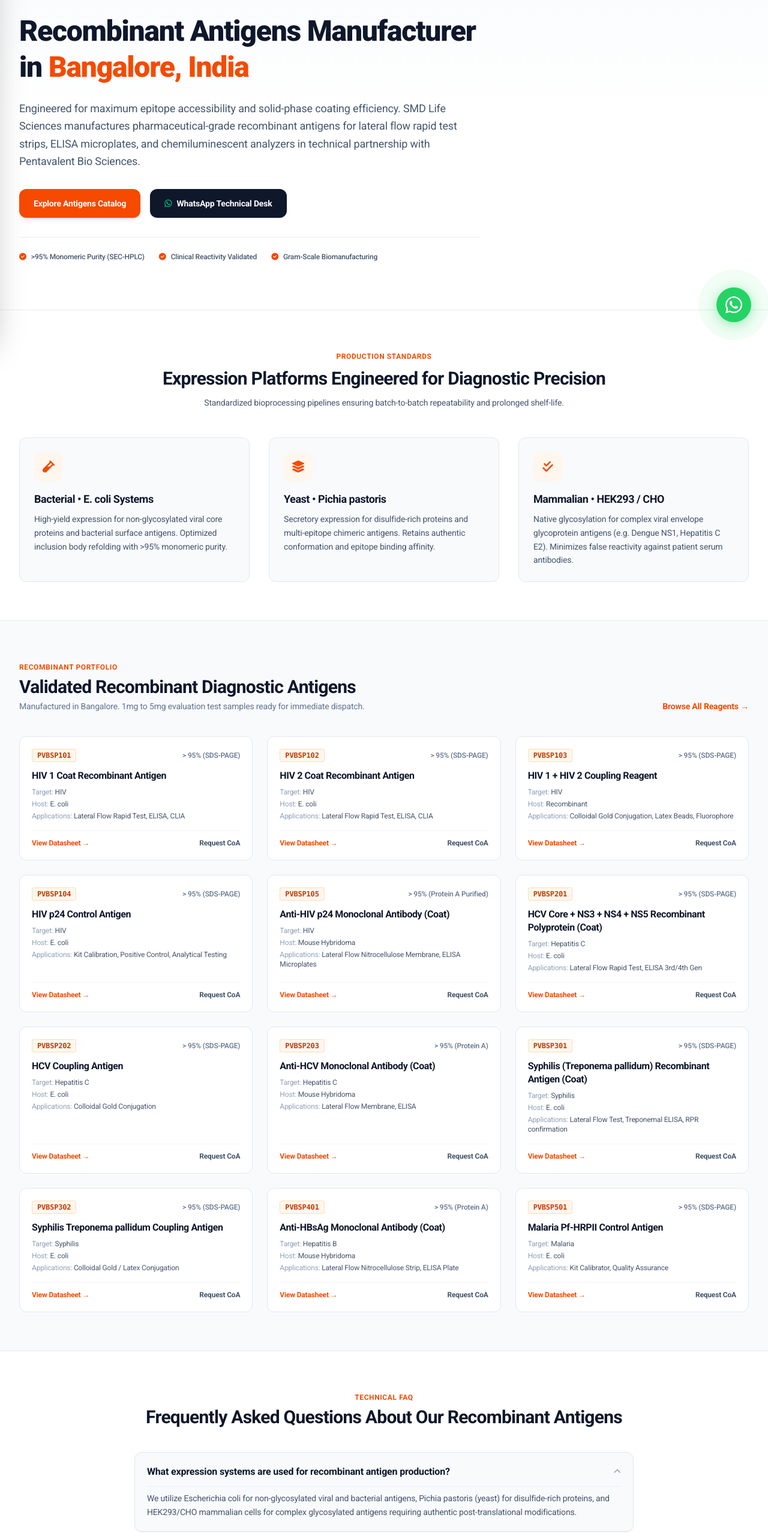
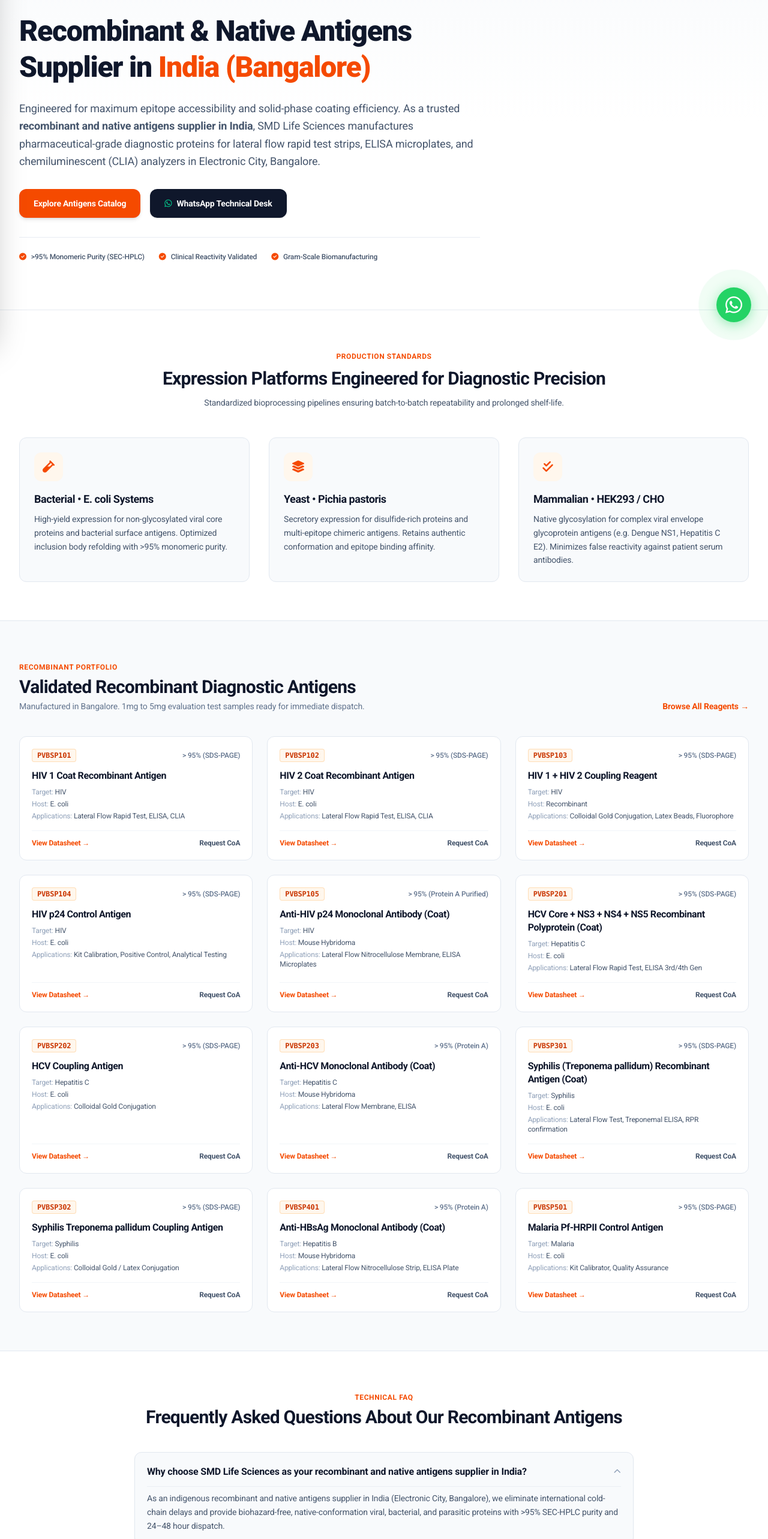
Before and after one commit to merahulrj-ui/smd-lifesciences, a Next.js app: page /recombinant-antigens in a window 1280 px wide. Shown: the part 235-2800 px from the top of the page at 60% size. Built offline with nearby package versions, Linux system fonts and the light colour scheme.

Commit message:
seo(keywords): integrate 'native antigens supplier India' across pillar page, global metadata, and technical whitepaper

```diff
--- a/src/app/layout.tsx
+++ b/src/app/layout.tsx
@@ -24,14 +24,16 @@
 });
 
 export const metadata: Metadata = {
-  metadataBase: new URL('https://lifesciences.smdmedicare.in'),
+  metadataBase: new URL('https://www.smdlifesciences.com'),
   applicationName: 'SMD Life Sciences',
   title: {
-    default: "SMD Life Sciences | IVD Raw Materials, Recombinant Antigens & Antibodies Manufacturer",
+    default: "SMD Life Sciences | IVD Raw Materials, Recombinant & Native Antigens Supplier India",
     template: "%s | SMD Life Sciences",
   },
-  description: "India's premier manufacturer & bulk supplier of high-purity IVD biological raw materials: recombinant antigens, matched monoclonal antibodies, colloidal gold conjugates & CDMO assay services. Bangalore dispatch in 24-48h with lot CoA.",
+  description: "India's premier manufacturer & bulk supplier of high-purity IVD biological raw materials: recombinant & native antigens supplier India, matched monoclonal antibodies, colloidal gold conjugates & CDMO assay services. Bangalore dispatch in 24-48h with lot CoA.",
   keywords: [
+    "native antigens supplier India",
+    "recombinant and native antigens supplier India",
     "buy IVD raw materials India",
     "recombinant antigens manufacturer Bangalore",
     "monoclonal antibodies supplier India",
--- a/src/app/recombinant-antigens/page.tsx
+++ b/src/app/recombinant-antigens/page.tsx
@@ -3,9 +3,12 @@
 import { BIOTECH_PRODUCTS } from '@/data/products';
 
 export const metadata: Metadata = {
-  title: 'Buy Recombinant Antigens (Bangalore) | >95% Purity, Express Dispatch | SMD Life Sciences',
-  description: 'Leading B2B manufacturer of high-purity recombinant antigens in Bangalore. Expression in E. coli, Pichia pastoris, and mammalian systems. Purity >95% validated for lateral flow, ELISA, and CLIA diagnostic kits.',
+  title: 'Recombinant & Native Antigens Supplier India (Bangalore) | >95% Purity | SMD Life Sciences',
+  description: 'Leading B2B recombinant and native antigens supplier in India (Electronic City, Bangalore). High-purity viral, bacterial, parasitic & cardiac antigens (>95% SEC-HPLC) for lateral flow, ELISA, and CLIA diagnostic kits.',
   keywords: [
+    'native antigens supplier India',
+    'recombinant and native antigens supplier India',
+    'buy native antigens India',
     'buy recombinant antigens India',
     'recombinant antigens manufacturer Bangalore',
     'bulk diagnostic antigens supplier',
@@ -15,48 +18,52 @@
     'dengue ns1 recombinant antigen supplier'
   ],
   alternates: {
-    canonical: 'https://lifesciences.smdmedicare.in/recombinant-antigens',
+    canonical: 'https://www.smdlifesciences.com/recombinant-antigens',
   },
   openGraph: {
-    title: 'Buy Recombinant Antigens (Bangalore) | SMD Life Sciences',
-    description: 'High-purity recombinant antigens manufactured in Electronic City, Bangalore for lateral flow and ELISA test kits.',
-    url: 'https://lifesciences.smdmedicare.in/recombinant-antigens',
+    title: 'Recombinant & Native Antigens Supplier India (Bangalore) | SMD Life Sciences',
+    description: 'High-purity recombinant and native-grade diagnostic antigens manufactured in Electronic City, Bangalore for lateral flow, ELISA, and CLIA test kits.',
+    url: 'https://www.smdlifesciences.com/recombinant-antigens',
     siteName: 'SMD Life Sciences',
     locale: 'en_IN',
     type: 'website',
     images: [
       {
-        url: 'https://lifesciences.smdmedicare.in/images/biotech_chromatography.webp',
+        url: 'https://www.smdlifesciences.com/images/biotech_chromatography.webp',
         width: 1200,
         height: 630,
-        alt: 'Recombinant Antigen Chromatography Purification ÄKTA',
+        alt: 'Recombinant & Native Antigens Supplier India — ÄKTA Chromatography Purification',
       }
     ],
   },
   twitter: {
     card: 'summary_large_image',
-    title: 'Buy Recombinant Antigens (Bangalore) | SMD Life Sciences',
-    description: 'High-purity recombinant antigens manufactured in Electronic City, Bangalore for lateral flow and ELISA test kits.',
-    images: ['https://lifesciences.smdmedicare.in/images/biotech_chromatography.webp'],
+    title: 'Recombinant & Native Antigens Supplier India (Bangalore) | SMD Life Sciences',
+    description: 'High-purity recombinant and native-conformation antigens manufactured in Electronic City, Bangalore for lateral flow and ELISA test kits.',
+    images: ['https://www.smdlifesciences.com/images/biotech_chromatography.webp'],
   },
 };
 
 const antigenFaqs = [
   {
-    question: 'What expression systems are used for recombinant antigen production?',
-    answer: 'We utilize Escherichia coli for non-glycosylated viral and bacterial antigens, Pichia pastoris (yeast) for disulfide-rich proteins, and HEK293/CHO mammalian cells for complex glycosylated antigens requiring authentic post-translational modifications.'
+    question: 'Why choose SMD Life Sciences as your recombinant and native antigens supplier in India?',
+    answer: 'As an indigenous recombinant and native antigens supplier in India (Electronic City, Bangalore), we eliminate international cold-chain delays and provide biohazard-free, native-conformation viral, bacterial, and parasitic proteins with >95% SEC-HPLC purity and 24–48 hour dispatch.'
   },
   {
-    question: 'How is the purity and activity of recombinant antigens verified?',
+    question: 'What expression systems are used for recombinant and native-conformation antigen production?',
+    answer: 'We utilize Escherichia coli for non-glycosylated viral and bacterial antigens, Pichia pastoris (yeast) for disulfide-rich virus-like particles (VLPs), and HEK293/CHO mammalian cells for complex glycosylated native-conformation antigens requiring authentic human post-translational modifications.'
+  },
+  {
+    question: 'How is the purity and activity of diagnostic antigens verified?',
     answer: 'Every antigen lot undergoes rigorous purity verification by SDS-PAGE (>95% purity) and size-exclusion chromatography (SEC-HPLC). Biological activity and immunoreactivity are validated using both ELISA titration curves and rapid lateral flow dipstick tests.'
   },
   {
     question: 'Can you customize expression tags or buffer formulations for our assays?',
-    answer: 'Yes. We offer tag-free, His-tag, or GST-tag versions, and can dialyze or lyophilize recombinant proteins into your proprietary assay running buffer, including specific pH, salt, and stabilizer requirements.'
+    answer: 'Yes. We offer tag-free, His-tag, or GST-tag versions, and can dialyze or lyophilize recombinant and native proteins into your proprietary assay running buffer, including specific pH, salt, and stabilizer requirements.'
   },
   {
-    question: 'What disease targets are covered in your recombinant antigen catalog?',
-    answer: 'Our portfolio covers infectious diseases (HIV 1/2, Hepatitis B, Hepatitis C, Dengue NS1/Envelope, Malaria Pf/Pv, Syphilis, Typhoid), cardiac markers (Troponin I, CK-MB, Myoglobin, D-Dimer), and hormone/fertility targets (hCG, LH, TSH).'
+    question: 'What disease targets are covered in your antigen supplier catalog in India?',
+    answer: 'Our portfolio covers infectious diseases (HIV 1/2, Hepatitis B, Hepatitis C, Dengue NS1/Envelope, Malaria Pf/Pv, Syphilis, Typhoid), cardiac markers (Troponin I, CK-MB, Myoglobin, D-Dimer), and hormone/fertility targets (hCG, LH, TSH, T3/T4-BSA).'
   },
 ];
 
@@ -145,10 +152,10 @@
               Synthetic Biology &bull; High-Density Fermentation &bull; Bangalore
             </div>
             <h1 className="text-3xl sm:text-4xl lg:text-5xl font-extrabold tracking-tight text-slate-900 leading-tight mb-6">
-              Recombinant Antigens Manufacturer in <span className="text-orange-600">Bangalore, India</span>
+              Recombinant &amp; Native Antigens Supplier in <span className="text-orange-600">India (Bangalore)</span>
             </h1>
             <p className="text-base sm:text-lg text-slate-600 leading-relaxed mb-8">
-              Engineered for maximum epitope accessibility and solid-phase coating efficiency. SMD Life Sciences manufactures pharmaceutical-grade recombinant antigens for lateral flow rapid test strips, ELISA microplates, and chemiluminescent analyzers in technical partnership with Pentavalent Bio Sciences.
+              Engineered for maximum epitope accessibility and solid-phase coating efficiency. As a trusted <strong>recombinant and native antigens supplier in India</strong>, SMD Life Sciences manufactures pharmaceutical-grade diagnostic proteins for lateral flow rapid test strips, ELISA microplates, and chemiluminescent (CLIA) analyzers in Electronic City, Bangalore.
             </p>
             <div className="flex flex-wrap gap-4 mb-8">
               <Link
--- a/src/data/insights.ts
+++ b/src/data/insights.ts
@@ -2290,7 +2290,7 @@
   },
   {
     id: 'recombinant-antigens-vs-native-proteins-ivd-manufacturing',
-    title: 'E. coli, Yeast & Mammalian (HEK293/CHO) Expression Platforms: Selecting the Optimal Host for IVD Recombinant Antigens',
+    title: 'Recombinant & Native Antigens Supplier India: Selecting E. coli, Yeast vs Mammalian (HEK293/CHO) Expression for IVD Kits',
     slug: 'recombinant-antigens-vs-native-proteins-ivd-manufacturing',
     blog_image: '/images/biotech_bioreactors.webp',
     author_name: 'Dr. S. K. Narayanan',
@@ -2301,7 +2301,7 @@
     updated_at: '2026-09-25T06:30:00+05:30',
     division: 'biotech',
     status: 'published',
-    excerpt: 'Comprehensive bioprocess engineering guide comparing E. coli high-density fermentation, Pichia pastoris yeast secretion, and HEK293/CHO mammalian cell culture for IVD recombinant antigens—covering glycosylation, disulfide folding, fusion tag selection, and HCP removal.',
+    excerpt: 'Comprehensive bioprocess guide from a leading recombinant and native antigens supplier in India—comparing E. coli fermentation, Pichia pastoris yeast secretion, and HEK293/CHO mammalian expression for native-conformation IVD diagnostic proteins.',
     content: `
 <div class="space-y-10 text-slate-700 leading-relaxed text-base">
 
@@ -2309,11 +2309,11 @@
   <div class="bg-gradient-to-br from-orange-50 to-amber-50 border border-orange-200/80 rounded-2xl p-6 sm:p-8 shadow-xs">
     <div class="flex flex-wrap items-center gap-3 mb-3">
       <span class="px-3 py-1 bg-orange-600 text-white text-xs font-bold uppercase tracking-wider rounded-full">Bioprocess &amp; Protein Engineering</span>
-      <span class="text-xs text-orange-800 font-semibold">Keywords: Recombinant Antigens India &bull; E. coli vs HEK293/CHO &bull; SEC-HPLC Purification</span>
-    </div>
-    <h3 class="text-xl sm:text-2xl font-bold text-slate-900 mb-3">Matching Host Expression Biology to Diagnostic Epitope Conformation</h3>
+      <span class="text-xs text-orange-800 font-semibold">Keywords: Native Antigens Supplier India &bull; Recombinant Antigens India &bull; E. coli vs HEK293/CHO</span>
+    </div>
+    <h3 class="text-xl sm:text-2xl font-bold text-slate-900 mb-3">Matching Host Expression Biology to Native Diagnostic Epitope Conformation</h3>
     <p class="text-slate-700 mb-4">
-      Transitioning from native viral/parasitic lysates to engineered <strong>recombinant antigens</strong> eliminates biohazard handling, resolves batch-to-batch titer drift, and allows precise molecular chimerization of immunodominant domains. However, expressing a complex eukaryotic viral glycoprotein (such as hexameric Dengue NS1) in a prokaryotic cytoplasm without disulfide chaperones yields insoluble inclusion bodies with zero reactivity against clinical patient IgM. Conversely, expressing a non-glycosylated bacterial outer-membrane lipoprotein (such as Syphilis TpN17) in mammalian cells inflates raw material cost 15-fold and introduces aberrant hyper-glycosylation that masks linear B-cell epitopes.
+      When sourcing biological raw materials from a <strong>native antigens supplier in India</strong> or transitioning from biohazardous viral lysates to engineered <strong>recombinant antigens</strong>, diagnostic kit manufacturers must preserve 100% native quaternary epitope geometry. Expressing a complex eukaryotic viral glycoprotein (such as hexameric Dengue NS1) in a prokaryotic cytoplasm without disulfide chaperones yields insoluble inclusion bodies with zero reactivity against clinical patient IgM. Conversely, expressing a non-glycosylated bacterial outer-membrane lipoprotein (such as Syphilis TpN17) in mammalian cells inflates raw material cost 15-fold and introduces aberrant hyper-glycosylation that masks linear B-cell epitopes.
     </p>
     <div class="grid sm:grid-cols-3 gap-4 pt-4 border-t border-orange-200/60 text-xs">
       <div class="bg-white/80 rounded-xl p-3.5 border border-orange-100">
```
